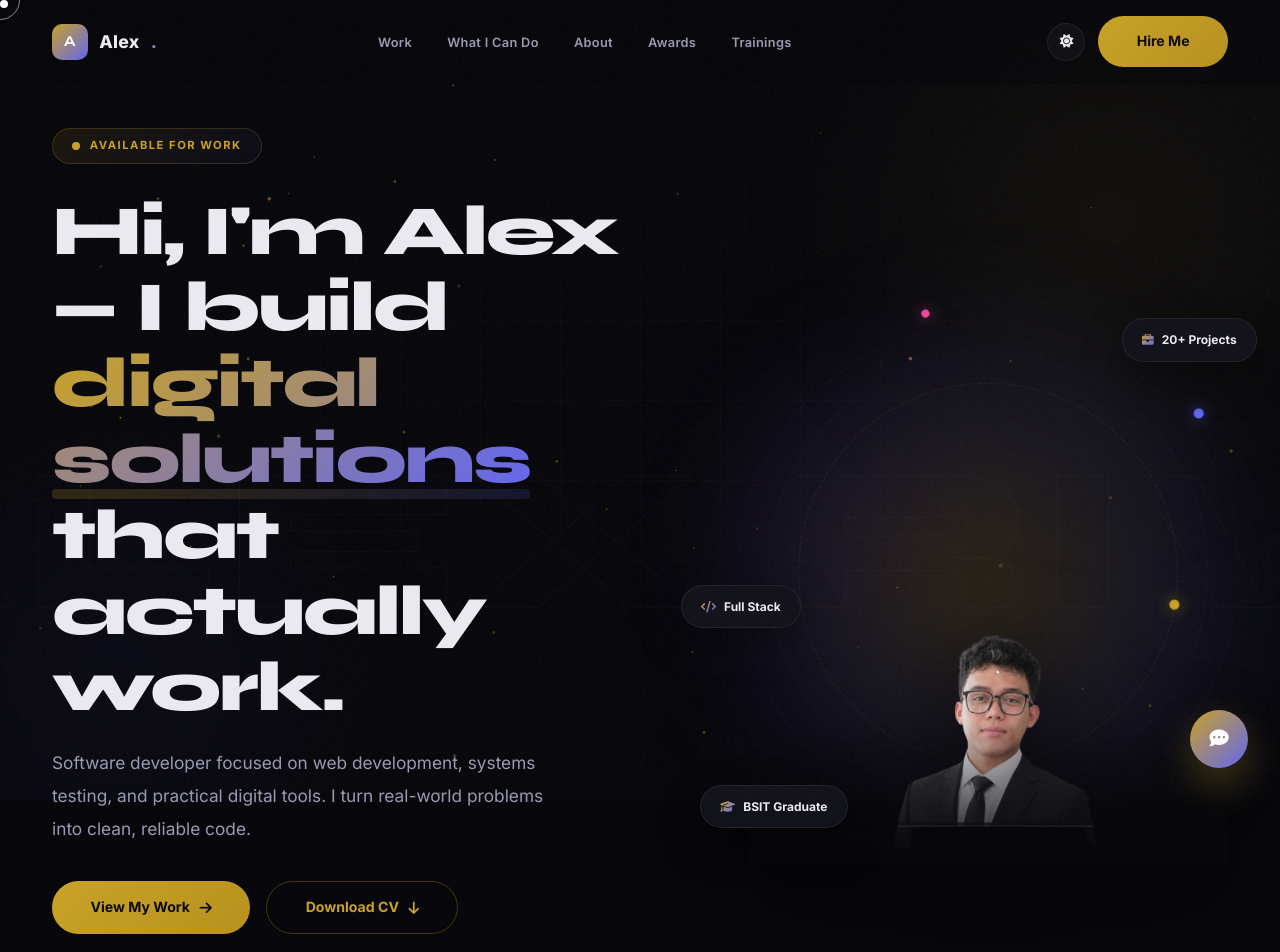
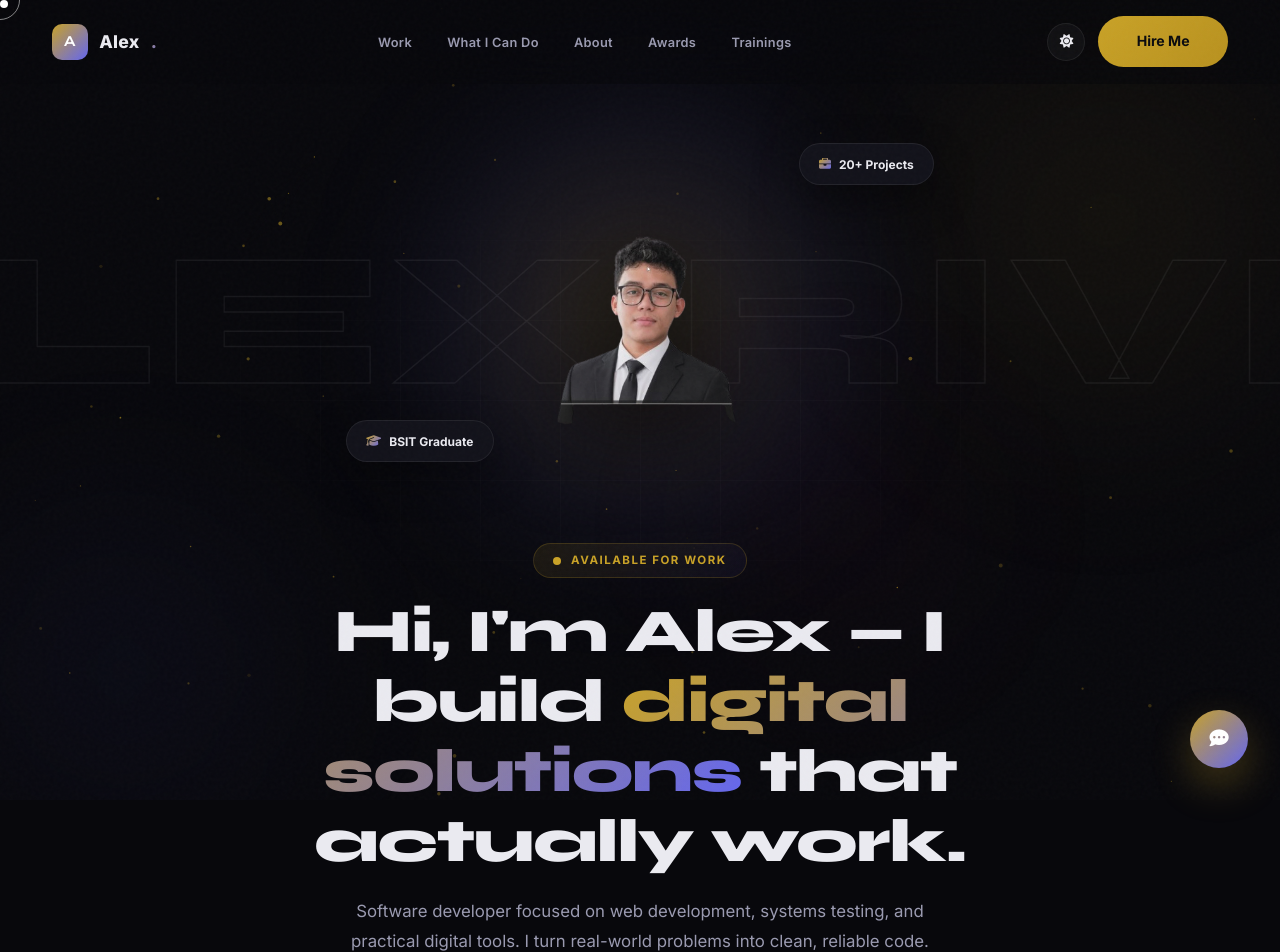
Before and after one commit to KevinQiendraSyahputra/portofolio-kevin-dev, a React (Vite) app: page / in a window 1280 px wide. Shown: the top 952 px of the page. Built offline with nearby package versions, Linux system fonts and the light colour scheme.

Commit message:
update an

```diff
--- a/src/components/Hero.jsx
+++ b/src/components/Hero.jsx
@@ -8,7 +8,7 @@ function Hero({ onShowToast }) {
   const [imgLoaded, setImgLoaded] = useState(true);
   const heroRef = useRef(null);
 
-  // 60fps Parallax scroll listener
+  // 60fps Scroll listener
   useEffect(() => {
     let ticking = false;
     const handleScroll = () => {
@@ -43,14 +43,12 @@ function Hero({ onShowToast }) {
     onShowToast?.('📄 Add your resume file link here.');
   };
 
-  // Parallax translation rates
+  // Parallax & Disappear calculations
   const textTranslateX = -scrollY * 0.45;
-  const characterTranslateY = -scrollY * 0.15;
-  const characterScale = 1 + scrollY * 0.0003;
-  const badgeTopTranslateY = -scrollY * 0.35;
-  const badgeBottomTranslateY = -scrollY * 0.18;
-  const badgeLeftTranslateY = -scrollY * 0.28;
-  const auraScale = Math.max(0.7, 1 - scrollY * 0.001);
+  const characterTranslateY = -scrollY * 0.95; // Gerakan meluncur ke atas saat di-scroll
+  const characterScale = Math.max(0.8, 1 - scrollY * 0.0006); // Mengecil perlahan
+  const characterOpacity = Math.max(0, 1 - scrollY / 420); // Menghilang memudar elegan
+  const auraScale = Math.max(0.5, 1 - scrollY * 0.001);
 
   return (
     <section
@@ -63,21 +61,77 @@ function Hero({ onShowToast }) {
       onMouseMove={handleMouseMove}
       onMouseLeave={handleMouseLeave}
     >
-      {/* HUGE OUTLINE TEXT BEHIND CHARACTER (Layer 1) */}
+      {/* 1. RUNNING TEXT LAYER (Di belakang karakter, z-index: 2) */}
       <div
-        className="hero-bg-text hero-bg-text-large"
+        className="hero-bg-text hero-bg-text-top"
         style={{
-          transform: `translate(calc(-50% + ${textTranslateX}px), -50%)`,
-          opacity: Math.max(0, 1 - scrollY / 650)
+          transform: `translate(calc(-50% + ${textTranslateX}px), 0)`,
+          opacity: Math.max(0, 0.85 - scrollY / 500)
         }}
       >
         <span>ALEX RIVERA &nbsp; PORTFOLIO &nbsp; ALEX RIVERA &nbsp; PORTFOLIO &nbsp;</span>
         <span>ALEX RIVERA &nbsp; PORTFOLIO &nbsp; ALEX RIVERA &nbsp; PORTFOLIO &nbsp;</span>
       </div>
 
-      <div className="container hero-container hero-container-large">
-        {/* LEFT COLUMN: INTRO CONTENT */}
-        <div className={`hero-content ${isVisible ? 'visible' : ''}`}>
+      <div className="container hero-container hero-container-layout">
+        {/* 2. CHARACTER VISUAL LAYER (z-index: 10, di depan teks berjalan & tanpa card) */}
+        <div className="hero-visual hero-visual-standalone">
+          {/* Glowing Aura */}
+          <div
+            className="hero-aura"
+            style={{
+              transform: `scale(${auraScale}) translate(${mousePos.x * 20}px, ${mousePos.y * 20}px)`,
+              opacity: Math.max(0, 1 - scrollY / 450)
+            }}
+          />
+
+          {/* Character Container */}
+          <div
+            className="hero-character-standalone"
+            style={{
+              transform: `perspective(1200px) rotateY(${mousePos.x * 6}deg) rotateX(${-mousePos.y * 6}deg) translateY(${characterTranslateY}px) scale(${characterScale})`,
+              opacity: characterOpacity,
+              transition: 'transform 0.12s cubic-bezier(0.2, 0.8, 0.4, 1), opacity 0.15s ease-out'
+            }}
+          >
+            {imgLoaded ? (
+              <img
+                src="/profile.png"
+                alt="Alex Rivera Character"
+                className="character-img-clean"
+                onError={() => setImgLoaded(false)}
+              />
+            ) : (
+              <div className="hero-avatar-fallback">
+                <span className="initials">AR</span>
+              </div>
+            )}
+          </div>
+
+          {/* Floating Badges */}
+          <div
+            className="floating-badge floating-badge--top"
+            style={{
+              transform: `translate(${mousePos.x * 16}px, ${-scrollY * 0.4}px)`,
+              opacity: characterOpacity
+            }}
+          >
+            <i className="fa-solid fa-briefcase"></i> 20+ Projects
+          </div>
+
+          <div
+            className="floating-badge floating-badge--bottom"
+            style={{
+              transform: `translate(${mousePos.x * -12}px, ${-scrollY * 0.25}px)`,
+              opacity: characterOpacity
+            }}
+          >
+            <i className="fa-solid fa-graduation-cap"></i> BSIT Graduate
+          </div>
+        </div>
+
+        {/* 3. CONTENT INTRO LAYER (Di bawah teks berjalan) */}
+        <div className={`hero-content hero-content-bottom ${isVisible ? 'visible' : ''}`}>
           <div className="badge">
             <span className="dot"></span> Available for Work
           </div>
@@ -102,83 +156,6 @@ function Hero({ onShowToast }) {
             <a href="mailto:alex.rivera.dev@example.com" aria-label="Email"><i className="fa-solid fa-envelope"></i></a>
           </div>
         </div>
-
-        {/* RIGHT/CENTER: LARGE CHARACTER DISPLAY (Layer 2 & 3) */}
-        <div className="hero-visual hero-visual-large">
-          {/* Ambient Glowing Aura */}
-          <div
-            className="hero-aura hero-aura-large"
-            style={{
-              transform: `scale(${auraScale}) translate(${mousePos.x * 15}px, ${mousePos.y * 15}px)`,
-              opacity: Math.max(0.2, 1 - scrollY / 600)
-            }}
-          />
-
-          {/* Orbit Rings */}
-          <div
-            className="hero-orbits-wrap hero-orbits-large"
-            style={{
-              transform: `translate(${mousePos.x * 10}px, ${characterTranslateY * 0.5}px)`
-            }}
-          >
-            <div className="orbit orbit--1"><div className="orbit-dot"></div></div>
-            <div className="orbit orbit--2"><div className="orbit-dot"></div></div>
-            <div className="orbit orbit--3"><div className="orbit-dot"></div></div>
-          </div>
-
-          {/* Large Standalone Character Container */}
-          <div
-            className="hero-character-large-wrapper"
-            style={{
-              transform: `perspective(1200px) rotateY(${mousePos.x * 6}deg) rotateX(${-mousePos.y * 6}deg) translateY(${characterTranslateY}px) scale(${characterScale})`,
-              transition: 'transform 0.12s cubic-bezier(0.2, 0.8, 0.4, 1)'
-            }}
-          >
-            {imgLoaded ? (
-              <div className="character-img-crop">
-                <img
-                  src="/profile.png"
-                  alt="Alex Rivera Character"
-                  className="character-img-full"
-                  onError={() => setImgLoaded(false)}
-                />
-                <div className="character-bottom-gradient"></div>
-              </div>
-            ) : (
-              <div className="hero-avatar hero-avatar-large">
-                <span className="initials">AR</span>
-              </div>
-            )}
-          </div>
-
-          {/* Floating Badges */}
-          <div
-            className="floating-badge floating-badge--top"
-            style={{
-              transform: `translate(${mousePos.x * 18}px, ${badgeTopTranslateY}px)`
-            }}
-          >
-            <i className="fa-solid fa-briefcase"></i> 20+ Projects
-          </div>
-
-          <div
-            className="floating-badge floating-badge--bottom"
-            style={{
-              transform: `translate(${mousePos.x * -12}px, ${badgeBottomTranslateY}px)`
-            }}
-          >
-            <i className="fa-solid fa-graduation-cap"></i> BSIT Graduate
-          </div>
-
-          <div
-            className="floating-badge floating-badge--left"
-            style={{
-              transform: `translate(${mousePos.x * 14}px, ${badgeLeftTranslateY}px)`
-            }}
-          >
-            <i className="fa-solid fa-code"></i> Full Stack
-          </div>
-        </div>
       </div>
 
       <div className="scroll-down">
--- a/src/styles/global.css
+++ b/src/styles/global.css
@@ -669,72 +669,178 @@ section {
 .hamburger.active span:nth-child(3) { transform: rotate(-45deg) translate(5px, -5px); }
 
 /* ===================================================================
-   HERO
+   HERO (UPDATED: STANDALONE CHARACTER, TOP RUNNING TEXT & BOTTOM INTRO)
 =================================================================== */
 .hero {
   min-height: 100vh;
   display: flex;
-  align-items: center;
-  padding: 8rem 0 4rem;
+  flex-direction: column;
+  justify-content: center;
+  align-items: center;
+  padding: 8rem 0 5rem;
   position: relative;
   overflow: hidden;
   z-index: 1;
 }
 
-.hero-bg-text {
+/* Running Text Layer di Bagian Atas */
+.hero-bg-text-top {
   position: absolute;
-  top: 50%;
+  top: 14%;
   left: 0;
   width: 200%;
-  transform: translateY(-50%);
   display: flex;
   white-space: nowrap;
   pointer-events: none;
-  z-index: 0;
-  animation: marquee 40s linear infinite;
-}
-
-.hero-bg-text span {
+  z-index: 2;
+  will-change: transform, opacity;
+  animation: marquee 35s linear infinite;
+}
+
+.hero-bg-text-top span {
   font-family: 'Syne', sans-serif;
-  font-size: clamp(6rem, 16vw, 13rem);
+  font-size: clamp(5.5rem, 15vw, 12rem);
+  font-weight: 900;
+  color: transparent;
+  -webkit-text-stroke: 1.5px rgba(255, 255, 255, 0.08);
+  letter-spacing: 6px;
+  padding-right: 4rem;
+}
+
+@keyframes marquee {
+  from { transform: translate(0, 0); }
+  to { transform: translate(-50%, 0); }
+}
+
+.hero-container-layout {
+  display: flex;
+  flex-direction: column;
+  align-items: center;
+  position: relative;
+  z-index: 10;
+  width: 100%;
+}
+
+/* Standalone Visual Character (Tanpa Card Box & Z-Index Depan) */
+.hero-visual-standalone {
+  position: relative;
+  display: flex;
+  justify-content: center;
+  align-items: center;
+  z-index: 10;
+  margin-bottom: 2.2rem;
+  min-height: 380px;
+}
+
+.hero-aura {
+  position: absolute;
+  width: 480px;
+  height: 480px;
+  border-radius: 50%;
+  background: radial-gradient(circle, rgba(var(--accent-rgb), 0.28) 0%, rgba(var(--accent2-rgb), 0.12) 50%, transparent 70%);
+  filter: blur(70px);
+  pointer-events: none;
+  z-index: 1;
+  transition: transform 0.2s ease-out;
+}
+
+.hero-character-standalone {
+  position: relative;
+  z-index: 10;
+  display: flex;
+  justify-content: center;
+  align-items: center;
+  will-change: transform, opacity;
+}
+
+.character-img-clean {
+  width: auto;
+  max-width: 420px;
+  max-height: 460px;
+  object-fit: contain;
+  display: block;
+  filter: drop-shadow(0 20px 45px rgba(0, 0, 0, 0.7));
+  transition: transform 0.4s var(--transition-smooth);
+}
+
+.character-img-clean:hover {
+  transform: scale(1.03);
+}
+
+.hero-avatar-fallback {
+  width: 260px;
+  height: 260px;
+  border-radius: 50%;
+  background: linear-gradient(145deg, rgba(var(--accent-rgb), 0.15), rgba(var(--accent2-rgb), 0.1));
+  border: 1.5px solid rgba(var(--accent-rgb), 0.3);
+  display: flex;
+  align-items: center;
+  justify-content: center;
+}
+
+.hero-avatar-fallback .initials {
+  font-family: 'Syne', sans-serif;
+  font-size: 5rem;
   font-weight: 800;
-  color: transparent;
-  -webkit-text-stroke: 1px rgba(255, 255, 255, 0.03);
-  letter-spacing: 8px;
-  padding-right: 4rem;
-}
-
-@keyframes marquee {
-  from { transform: translate(0, -50%); }
-  to { transform: translate(-50%, -50%); }
-}
-
-.hero .container {
-  display: grid;
-  grid-template-columns: 1.15fr 0.85fr;
-  gap: 4rem;
-  align-items: center;
-  position: relative;
-  z-index: 1;
-}
-
-.hero-content .badge {
+  background: linear-gradient(135deg, var(--accent), var(--accent2));
+  -webkit-background-clip: text;
+  -webkit-text-fill-color: transparent;
+}
+
+/* Floating Badges */
+.floating-badge {
+  position: absolute;
+  background: var(--bg-card);
+  backdrop-filter: blur(16px);
+  border: 1px solid var(--border);
+  padding: 0.65rem 1.2rem;
+  border-radius: 50px;
+  font-size: 0.75rem;
+  font-weight: 700;
+  color: var(--text);
+  display: flex;
+  align-items: center;
+  gap: 0.5rem;
+  box-shadow: 0 16px 40px rgba(0, 0, 0, 0.4);
+  z-index: 12;
+  transition: transform 0.2s ease-out, opacity 0.2s ease-out;
+}
+
+.floating-badge i {
+  background: linear-gradient(135deg, var(--accent), var(--accent2));
+  -webkit-background-clip: text;
+  -webkit-text-fill-color: transparent;
+}
+
+.floating-badge--top { top: 4%; right: -20%; }
+.floating-badge--bottom { bottom: 12%; left: -20%; }
+
+/* Hero Text Content di Bawah */
+.hero-content-bottom {
+  display: flex;
+  flex-direction: column;
+  align-items: center;
+  text-align: center;
+  max-width: 780px;
+  margin: 0 auto;
+  z-index: 11;
+}
+
+.hero-content-bottom .badge {
   display: inline-flex;
   align-items: center;
   gap: 0.6rem;
-  font-size: 0.7rem;
+  font-size: 0.72rem;
   font-weight: 700;
   letter-spacing: 1.5px;
   text-transform: uppercase;
   color: var(--accent);
   background: linear-gradient(135deg, rgba(var(--accent-rgb), 0.1), rgba(var(--accent2-rgb), 0.05));
-  padding: 0.5rem 1.2rem;
+  padding: 0.45rem 1.2rem;
   border-radius: 50px;
   border: 1px solid rgba(var(--accent-rgb), 0.2);
-  margin-bottom: 1.8rem;
+  margin-bottom: 1.2rem;
   backdrop-filter: blur(8px);
-  opacity: 0;
-  animation: fadeSlideUp 0.8s var(--transition-smooth) 0.3s forwards;
 }
 
 .badge .dot {
@@ -759,66 +865,47 @@ section {
   50% { transform: scale(1.8); opacity: 0; }
 }
 
-.hero-content h1 {
+.hero-content-bottom h1 {
   font-family: 'Syne', sans-serif;
-  font-size: clamp(2.6rem, 6vw, 4.4rem);
+  font-size: clamp(2.2rem, 4.8vw, 3.8rem);
   font-weight: 800;
-  line-height: 1.08;
-  letter-spacing: -0.03em;
-  margin-bottom: 1.4rem;
-  opacity: 0;
-  animation: fadeSlideUp 0.8s var(--transition-smooth) 0.45s forwards;
-}
-
-.hero-content h1 .highlight {
+  line-height: 1.15;
+  letter-spacing: -0.02em;
+  margin-bottom: 1.2rem;
+}
+
+.hero-content-bottom h1 .highlight {
   position: relative;
   background: linear-gradient(135deg, var(--accent), var(--accent2));
   -webkit-background-clip: text;
   -webkit-text-fill-color: transparent;
-  background-clip: text;
-}
-
-.hero-content h1 .highlight::after {
-  content: '';
-  position: absolute;
-  bottom: 2px;
-  left: 0;
-  width: 100%;
-  height: 10px;
-  background: linear-gradient(90deg, rgba(var(--accent-rgb), 0.2), rgba(var(--accent2-rgb), 0.15));
-  border-radius: 4px;
-  z-index: -1;
-}
-
-.hero-content p {
-  font-size: 1.08rem;
+}
+
+.hero-content-bottom p {
+  font-size: 1.05rem;
   color: var(--text-dim);
-  max-width: 500px;
-  line-height: 1.9;
-  margin-bottom: 2.2rem;
-  opacity: 0;
-  animation: fadeSlideUp 0.8s var(--transition-smooth) 0.6s forwards;
+  max-width: 600px;
+  line-height: 1.8;
+  margin-bottom: 2rem;
 }
 
 .hero-buttons {
   display: flex;
   flex-wrap: wrap;
+  justify-content: center;
   gap: 1rem;
-  opacity: 0;
-  animation: fadeSlideUp 0.8s var(--transition-smooth) 0.75s forwards;
+  margin-bottom: 1.8rem;
 }
 
 .hero-social {
   display: flex;
+  justify-content: center;
   gap: 1rem;
-  margin-top: 2.5rem;
-  opacity: 0;
-  animation: fadeSlideUp 0.8s var(--transition-smooth) 0.9s forwards;
 }
 
 .hero-social a {
-  width: 44px;
-  height: 44px;
+  width: 42px;
+  height: 42px;
   border-radius: 50%;
   background: var(--surface-glass);
   border: 1px solid var(--border);
@@ -837,189 +924,6 @@ section {
   color: var(--accent);
   transform: translateY(-4px) scale(1.05);
   box-shadow: 0 8px 24px rgba(var(--accent-rgb), 0.2);
-}
-
-@keyframes fadeSlideUp {
-  from { opacity: 0; transform: translateY(24px); }
-  to { opacity: 1; transform: translateY(0); }
-}
-
-/* hero visual & large character display */
-.hero-visual {
-  display: flex;
-  justify-content: center;
-  align-items: flex-end;
-  position: relative;
-  min-height: 540px;
-}
-
-.hero-visual-large {
-  min-height: 580px;
-}
-
-.hero-aura {
-  position: absolute;
-  width: 500px;
-  height: 500px;
-  border-radius: 50%;
-  background: radial-gradient(circle, rgba(var(--accent-rgb), 0.22) 0%, rgba(var(--accent2-rgb), 0.12) 50%, transparent 70%);
-  filter: blur(60px);
-  pointer-events: none;
-  z-index: 1;
-  transition: transform 0.2s ease-out;
-}
-
-.hero-aura-large {
-  width: 560px;
-  height: 560px;
-}
-
-.hero-orbits-wrap {
-  position: absolute;
-  inset: 0;
-  display: flex;
-  align-items: center;
-  justify-content: center;
-  pointer-events: none;
-  z-index: 2;
-  transition: transform 0.2s ease-out;
-}
-
-.hero-character-large-wrapper {
-  position: relative;
-  z-index: 3;
-  display: flex;
-  align-items: flex-end;
-  justify-content: center;
-  width: 480px;
-  max-width: 100%;
-  height: 560px;
-  will-change: transform;
-}
-
-.character-img-crop {
-  position: relative;
-  width: 100%;
-  height: 100%;
-  display: flex;
-  justify-content: center;
-  align-items: flex-end;
-  overflow: hidden;
-  filter: drop-shadow(0 25px 50px rgba(0, 0, 0, 0.7));
-}
-
-.character-img-full {
-  width: 100%;
-  height: auto;
-  max-height: 560px;
-  object-fit: contain;
-  object-position: bottom center;
-  display: block;
-  transition: transform 0.5s var(--transition-smooth);
-}
-
-.character-img-crop:hover .character-img-full {
-  transform: scale(1.025);
-}
-
-.character-bottom-gradient {
-  position: absolute;
-  bottom: 0;
-  left: 0;
-  width: 100%;
-  height: 140px;
-  background: linear-gradient(to bottom, transparent 0%, var(--bg) 100%);
-  pointer-events: none;
-}
-
-.hero-avatar {
-  width: 380px;
-  height: 380px;
-  border-radius: 50%;
-  background: linear-gradient(145deg, rgba(var(--accent-rgb), 0.14), rgba(var(--accent2-rgb), 0.09), rgba(var(--accent3-rgb), 0.05));
-  border: 1.5px solid rgba(var(--accent-rgb), 0.2);
-  display: flex;
-  align-items: center;
-  justify-content: center;
-  position: relative;
-  box-shadow: 0 0 100px rgba(var(--accent-rgb), 0.15), 0 0 180px rgba(var(--accent2-rgb), 0.08);
-}
-
-.hero-avatar-large {
-  width: 420px;
-  height: 420px;
-}
-
-.hero-avatar .initials {
-  font-family: 'Syne', sans-serif;
-  font-size: 6.5rem;
-  font-weight: 800;
-  background: linear-gradient(135deg, var(--accent), var(--accent2));
-  -webkit-background-clip: text;
-  -webkit-text-fill-color: transparent;
-  background-clip: text;
-  letter-spacing: 4px;
-  opacity: 0.88;
-}
-
-.orbit {
-  position: absolute;
-  border-radius: 50%;
-  border: 1px dashed rgba(var(--accent-rgb), 0.12);
-  animation: orbitSpin 25s linear infinite;
-}
-
-.orbit--1 { width: 380px; height: 380px; }
-.orbit--2 { width: 440px; height: 440px; border-color: rgba(var(--accent2-rgb), 0.09); animation-duration: 35s; animation-direction: reverse; }
-.orbit--3 { width: 500px; height: 500px; border-color: rgba(var(--accent3-rgb), 0.07); animation-duration: 45s; }
-
-@keyframes orbitSpin { to { transform: rotate(360deg); } }
-
-.orbit-dot {
-  position: absolute;
-  width: 10px;
-  height: 10px;
-  border-radius: 50%;
-  background: var(--accent);
-  box-shadow: 0 0 14px rgba(var(--accent-rgb), 0.6);
-}
-
-.orbit--1 .orbit-dot { top: 0; left: 50%; transform: translate(-50%, -50%); }
-.orbit--2 .orbit-dot { bottom: 15%; right: 0; transform: translate(50%, 0); background: var(--accent2); box-shadow: 0 0 14px rgba(var(--accent2-rgb), 0.6); }
-.orbit--3 .orbit-dot { top: 30%; left: 0; transform: translate(-50%, 0); background: var(--accent3); box-shadow: 0 0 14px rgba(var(--accent3-rgb), 0.6); width: 8px; height: 8px; }
-
-.floating-badge {
-  position: absolute;
-  background: var(--bg-card);
-  backdrop-filter: blur(16px);
-  border: 1px solid var(--border);
-  padding: 0.7rem 1.2rem;
-  border-radius: 50px;
-  font-size: 0.75rem;
-  font-weight: 700;
-  color: var(--text);
-  display: flex;
-  align-items: center;
-  gap: 0.5rem;
-  box-shadow: 0 16px 40px rgba(0, 0, 0, 0.4);
-  z-index: 5;
-  transition: transform 0.2s ease-out;
-}
-
-.floating-badge i {
-  background: linear-gradient(135deg, var(--accent), var(--accent2));
-  -webkit-background-clip: text;
-  -webkit-text-fill-color: transparent;
-  background-clip: text;
-}
-
-.floating-badge--top { top: 6%; right: -6%; }
-.floating-badge--bottom { bottom: 6%; left: -10%; }
-.floating-badge--left { top: 52%; left: -14%; }
-
-@keyframes floatBadge {
-  0%, 100% { transform: translateY(0); }
-  50% { transform: translateY(-10px); }
 }
 
 .scroll-down {
@@ -1582,37 +1486,16 @@ section {
   transform: scale(0.96) !important;
 }
 
-/* Fling Out (Terpental) Animations */
 @keyframes flingOutRight {
-  0% {
-    transform: translate(0px, 0px) rotate(-6deg) scale(1);
-    opacity: 1;
-  }
-  35% {
-    transform: translate(90px, -90px) rotate(28deg) scale(1.1);
-    opacity: 0.95;
-    box-shadow: 0 35px 70px rgba(var(--accent-rgb), 0.4);
-  }
-  100% {
-    transform: translate(220px, -40px) rotate(55deg) scale(0.65);
-    opacity: 0;
-  }
+  0% { transform: translate(0px, 0px) rotate(-6deg) scale(1); opacity: 1; }
+  35% { transform: translate(90px, -90px) rotate(28deg) scale(1.1); opacity: 0.95; box-shadow: 0 35px 70px rgba(var(--accent-rgb), 0.4); }
+  100% { transform: translate(220px, -40px) rotate(55deg) scale(0.65); opacity: 0; }
 }
 
 @keyframes flingOutLeft {
-  0% {
-    transform: translate(0px, 0px) rotate(-6deg) scale(1);
-    opacity: 1;
-  }
-  35% {
-    transform: translate(-90px, -90px) rotate(-28deg) scale(1.1);
-    opacity: 0.95;
-    box-shadow: 0 35px 70px rgba(var(--accent2-rgb), 0.4);
-  }
-  100% {
-    transform: translate(-220px, -40px) rotate(-55deg) scale(0.65);
-    opacity: 0;
-  }
+  0% { transform: translate(0px, 0px) rotate(-6deg) scale(1); opacity: 1; }
+  35% { transform: translate(-90px, -90px) rotate(-28deg) scale(1.1); opacity: 0.95; box-shadow: 0 35px 70px rgba(var(--accent2-rgb), 0.4); }
+  100% { transform: translate(-220px, -40px) rotate(-55deg) scale(0.65); opacity: 0; }
 }
 
 .trait-card.flinging-right {
@@ -2527,12 +2410,12 @@ section {
   body { cursor: auto; }
   body * { cursor: auto !important; }
   .cursor-dot, .cursor-ring { display: none !important; }
-  .hero .container { grid-template-columns: 1fr; text-align: center; }
-  .hero-content p { margin-left: auto; margin-right: auto; }
-  .hero-buttons, .hero-social { justify-content: center; }
-  .hero-avatar { width: 280px; height: 280px; margin-top: 2rem; }
-  .hero-avatar .initials { font-size: 4.2rem; }
-  .floating-badge, .scroll-down { display: none; }
+
+  .hero { padding: 6rem 0 4rem; }
+  .character-img-clean { max-width: 320px; max-height: 360px; }
+  .floating-badge { display: none; }
+  .scroll-down { display: none; }
+
   .services-grid { grid-template-columns: 1fr; }
   .tech-grid { max-width: 100%; grid-template-columns: repeat(6, 1fr); }
   .cap-cards { grid-template-columns: 1fr; }
@@ -2540,6 +2423,7 @@ section {
   .trait-stack { margin: 1.5rem auto 0; }
   .awards-grid { grid-template-columns: 1fr; }
   .contact-grid { grid-template-columns: 1fr; }
+
   .nav-links {
     position: fixed;
     top: 0;
@@ -2575,6 +2459,8 @@ section {
 @media (max-width: 640px) {
   .container { padding: 0 1.2rem; }
   section { padding: 4rem 0; }
+  .character-img-clean { max-width: 250px; max-height: 290px; }
+  .hero-visual-standalone { min-height: 280px; margin-bottom: 1.2rem; }
   .gallery-item, .gallery-thumb { width: 200px; }
   .gallery-thumb { height: 132px; }
   .gallery-viewport { height: 180px; }
```
